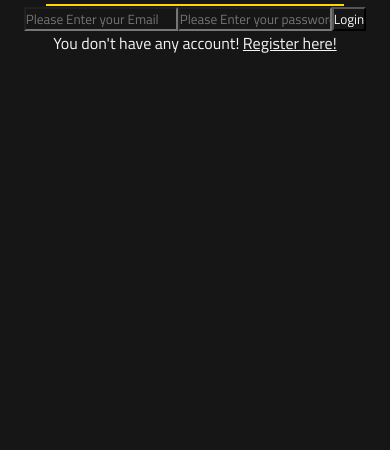
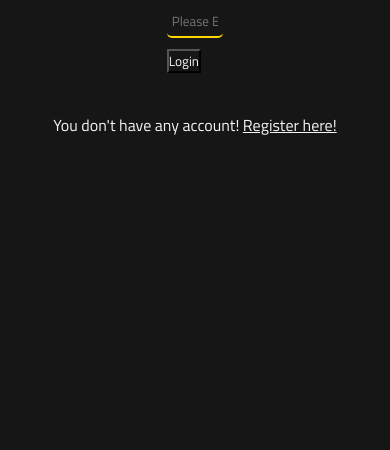
Before and after one commit to Milad-mosadegh/gatsby-ableton, a Gatsby site: page /form/signin in a window 390 px wide. Shown: the part 394-844 px from the top of the page. Built offline with nearby package versions, Linux system fonts and the light colour scheme; Gatsby itself is replaced by a stand-in of ours.

Commit message:
responsive-Login-Regiter

```diff
--- a/src/components/Login.jsx
+++ b/src/components/Login.jsx
@@ -32,13 +32,13 @@ function Login({ connectLink, myData }) {
       <h1>You can Login here!</h1>
 
 
-        <form onSubmit={submitHandler} className="container p-5">
+        <form onSubmit={submitHandler} className={style.containerSm}>
           <input
             onChange={changeHandler}
             required
             name="email"
             type="text"
-            className="form-control mb-1"
+            className={style.formInput}
             placeholder="Please Enter your Email"
           />
           <input
@@ -46,7 +46,7 @@ function Login({ connectLink, myData }) {
             required
             name="password"
             type="password"
-            className="form-control mb-1"
+            className={style.formInput}
             placeholder="Please Enter your password"
           />
           <button type="submit" className="btn btn-warning btn-block">
--- a/src/styles/contactForm.module.css
+++ b/src/styles/contactForm.module.css
@@ -1,24 +1,24 @@
-.containerFrom{
+.containerFrom {
   margin-top: 200px;
   display: flex;
   flex-direction: column;
 }
 
-.containerFrom h1{
+.containerFrom h1 {
   text-align: center;
   font-size: 50px;
   padding: 20px;
   border-bottom: 2px solid gold;
   width: 80%;
   margin: 0 auto;
-    margin-bottom: 30px
+  margin-bottom: 30px;
 }
 
-.containerFrom p{
+.containerFrom p {
   padding: 10px 200px;
 }
 
-.form{
+.form {
   width: 40%;
   margin: 0 auto;
   display: flex;
@@ -33,13 +33,13 @@
   height: 15px;
 }
 
-.form:hover{
+.form:hover {
   box-shadow: 5px 5px 18px rgb(134, 134, 134);
   box-shadow: -5px -5px 18px rgba(255, 217, 0, 0.493);
   height: 400px;
 }
 
-.form > input{
+.form > input {
   border: none;
   width: 100%;
   border: 1px solid gray;
@@ -49,13 +49,13 @@
   border-radius: 5px;
 }
 
-.form textarea{
+.form textarea {
   width: 100%;
   background: white;
   border-radius: 5px;
 }
 
-.form button{
+.form button {
   width: 100%;
   border: none;
   border-radius: 5px;
@@ -64,3 +64,55 @@
   color: black;
   margin-top: 5px;
 }
+
+@media only screen and (max-width: 376px) {
+  .containerFrom h1 {
+    font-size: 40px;
+  }
+
+  .containerFrom p {
+    padding: 10px 35px;
+  }
+
+  .form {
+    width: 80%;
+    margin: 0 auto;
+    display: flex;
+    flex-direction: column;
+    justify-content: center;
+    align-items: center;
+    margin-top: 20px;
+  }
+
+  .form > input {
+    padding: 2px;
+    margin-bottom: 5px;
+    border-radius: 5px;
+  }
+}
+
+@media only screen and (max-width: 415px) {
+  .containerFrom h1 {
+    font-size: 40px;
+  }
+
+  .containerFrom p {
+    padding: 10px 35px;
+  }
+
+  .form {
+    width: 80%;
+    margin: 0 auto;
+    display: flex;
+    flex-direction: column;
+    justify-content: center;
+    align-items: center;
+    margin-top: 20px;
+  }
+
+  .form > input {
+    padding: 2px;
+    margin-bottom: 5px;
+    border-radius: 5px;
+  }
+}
--- a/src/styles/form.module.css
+++ b/src/styles/form.module.css
@@ -1,12 +1,32 @@
-.center{
-    height: 90vh;
-    flex-direction: column;
-    display: flex;
-    justify-content: center;
-    align-items: center;
+.center {
+  height: 90vh;
+  flex-direction: column;
+  display: flex;
+  justify-content: center;
+  align-items: center;
 }
 
-.center h1{
+.center h1 {
   border-bottom: 2px solid gold;
   padding: 20px;
 }
+
+.containerSm {
+  width: 35%;
+  padding: 40px;
+  margin: 0 auto;
+}
+
+.formInput {
+  width: 100%;
+  border: none;
+  border-radius: 5px;
+  border-bottom: 2px solid gold;
+  margin-bottom: 10px;
+  color: white;
+  padding: 5px;
+}
+
+.formInput:focus {
+  outline: none;
+}
--- a/src/styles/navbar.module.css
+++ b/src/styles/navbar.module.css
@@ -19,8 +19,9 @@
   align-items: center;
 }
 
-.linkLogo p, h1{
-    color: gold;
+.linkLogo p,
+h1 {
+  color: gold;
 }
 
 .nothing {
@@ -40,7 +41,7 @@
 }
 
 .navbarBtn {
-  width:60%;
+  width: 60%;
   background: transparent;
   display: flex;
   justify-content: start;
@@ -107,6 +108,10 @@
 
   .navbarBtn {
     width: 100%;
+    background: transparent;
+    display: flex;
+    justify-content: center;
+    align-items: center;
   }
   .navbarLink {
     font-size: 12px;
@@ -127,7 +132,7 @@
   .navbarBtn {
     width: 100%;
   }
-    .navbarLink {
+  .navbarLink {
     font-size: 14px;
   }
 }
```
Also changed, not shown: src/components/Registe.jsx (+6 -6 lines). Lines whose indentation alone changed are shown as unchanged.
